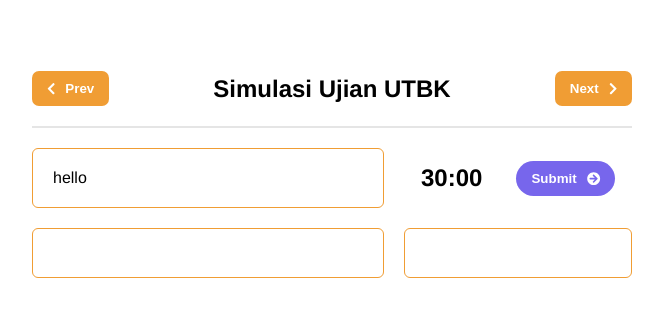
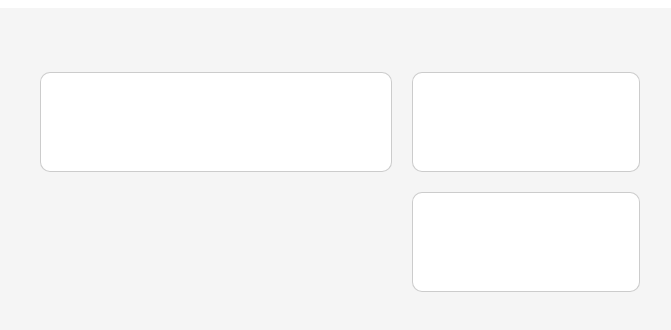
Before and after one commit to KhairulM/Eduka-Frontend-Internship-Project, a Vue app: page / in a window 1280 px wide. Shown: the top 330 px of the page, without its empty margins (308-979 px from the left). Built offline with nearby package versions, Linux system fonts and the light colour scheme.

Commit message:
revised layout details

```diff
--- a/src/App.vue
+++ b/src/App.vue
@@ -12,6 +12,9 @@
   display: flex;
   flex-flow: column nowrap;
   align-items: center;
+  height: 100vh;
+  width: 100vw;
+  background-color: whitesmoke;
 }
 
 html, h1, h2, h3, h4, h5, h6, p {
--- a/src/views/Home.vue
+++ b/src/views/Home.vue
@@ -1,6 +1,13 @@
 <template>
   <div class="home">
-    <div id="top-bar">
+    <div class="grid-container">
+      <div id="q-and-a" class="grid-item"></div>
+      <div id="time-left" class="grid-item"></div>
+      <div id="summary" class="grid-item"></div>
+    </div>
+
+
+    <!-- <div id="top-bar">
       <button class="primary-button">
         <font-awesome-icon icon="chevron-left" style="margin-right: 10px;"></font-awesome-icon>
         <h4>Prev</h4>
@@ -30,9 +37,8 @@
         </button>
       </div>
       <div id="summary-box" class="box">
-
       </div>
-    </div>
+    </div> -->
   </div>
 </template>
 
@@ -50,7 +56,35 @@ export default {
   min-width: 600px;
 }
 
-hr {
+.grid-container {
+  display: grid;
+  grid-template-columns: repeat(5, 1fr);
+  grid-gap: 20px;
+  grid-auto-rows: minmax(100px, auto);
+}
+
+.grid-item {
+  border: 1px solid rgba(0, 0, 0, 0.2);
+  border-radius: 10px;
+  background-color: white;
+}
+
+#q-and-a {
+  grid-column: 1 / 4;
+  grid-row: auto;
+}
+
+#time-left {
+  grid-column: 4 / 6;
+  grid-row: 1;
+}
+
+#summary {
+  grid-column: 4 / 6;
+  grid-row: auto;
+}
+
+/* hr {
   border: 0.5px solid rgba(0, 0, 0, 0.1);
 }
 
@@ -122,5 +156,5 @@ button {
   background-color: #7766ec;
   border-radius: 100px;
   color: white;
-}
+} */
 </style>
```
